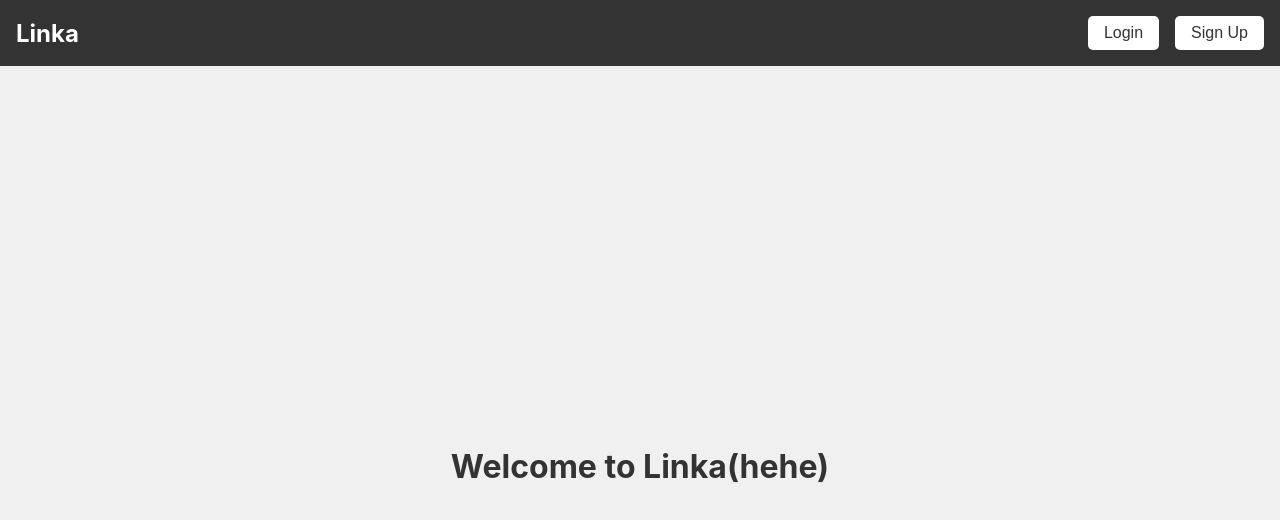
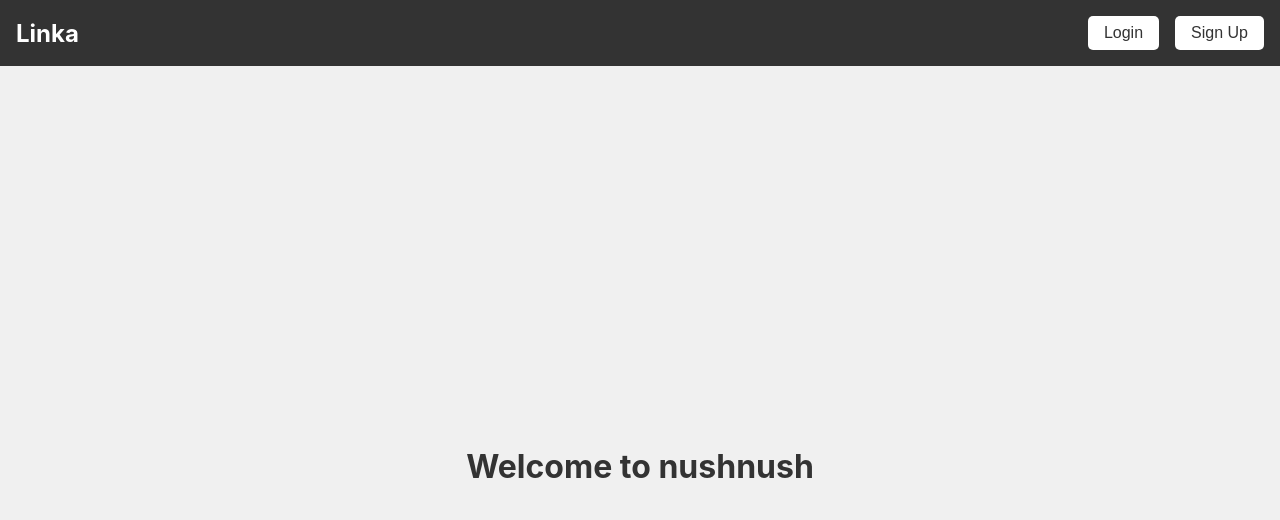
Before and after one commit to AnushkaSiwakoti/linka-frontend, a React (Create React App) app: page / in a window 1280 px wide. Shown: the top 520 px of the page. Built offline with nearby package versions, Linux system fonts and the light colour scheme.

Commit message:
Update Home.jsx

```diff
--- a/src/components/Home.jsx
+++ b/src/components/Home.jsx
@@ -3,7 +3,7 @@ import React from 'react';
 function Home() {
   return (
     <div style={styles.container}>
-      <h2 style={styles.title}>Welcome to Linka(hehe)</h2>
+      <h2 style={styles.title}>Welcome to nushnush</h2>
     </div>
   );
 }
```
